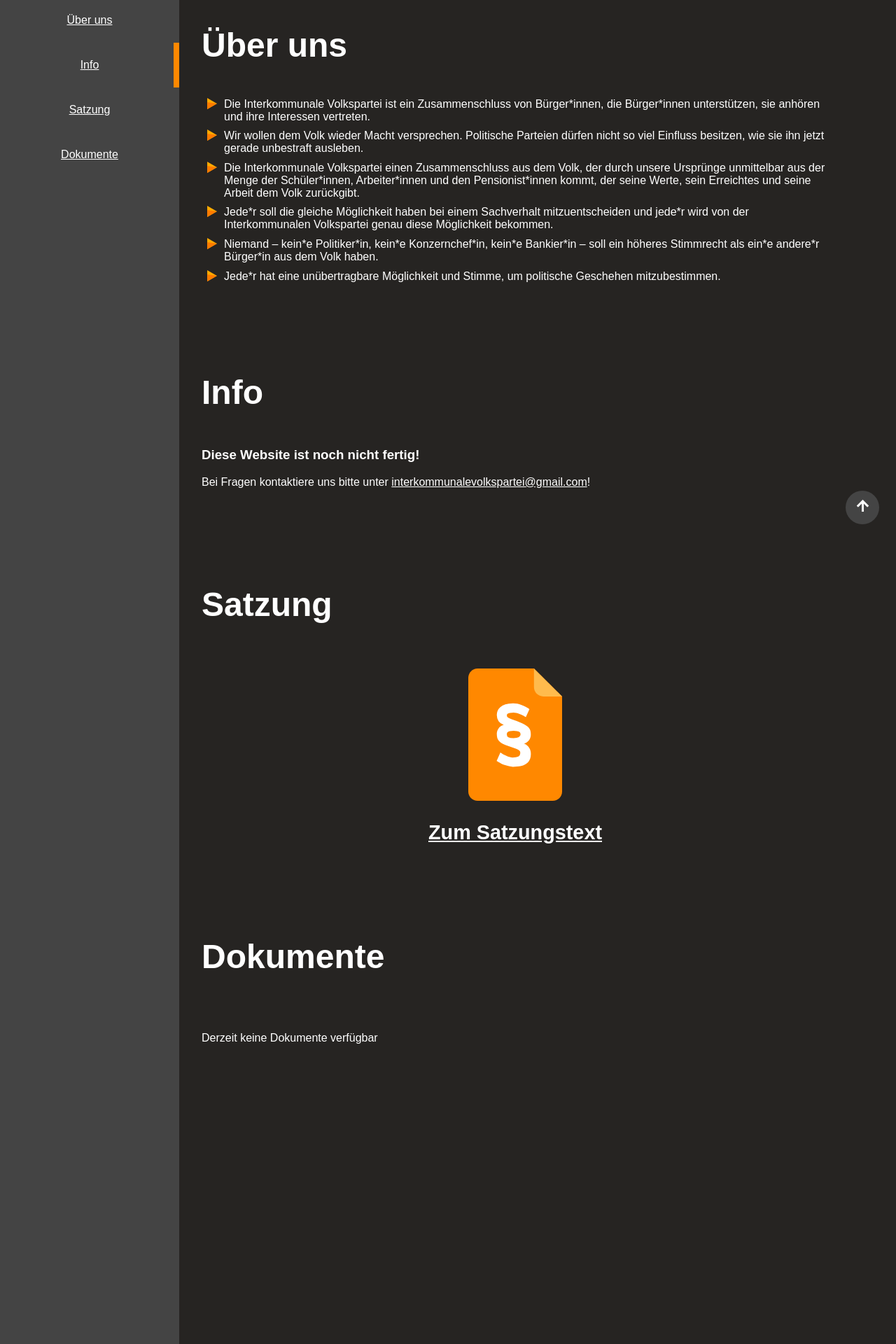
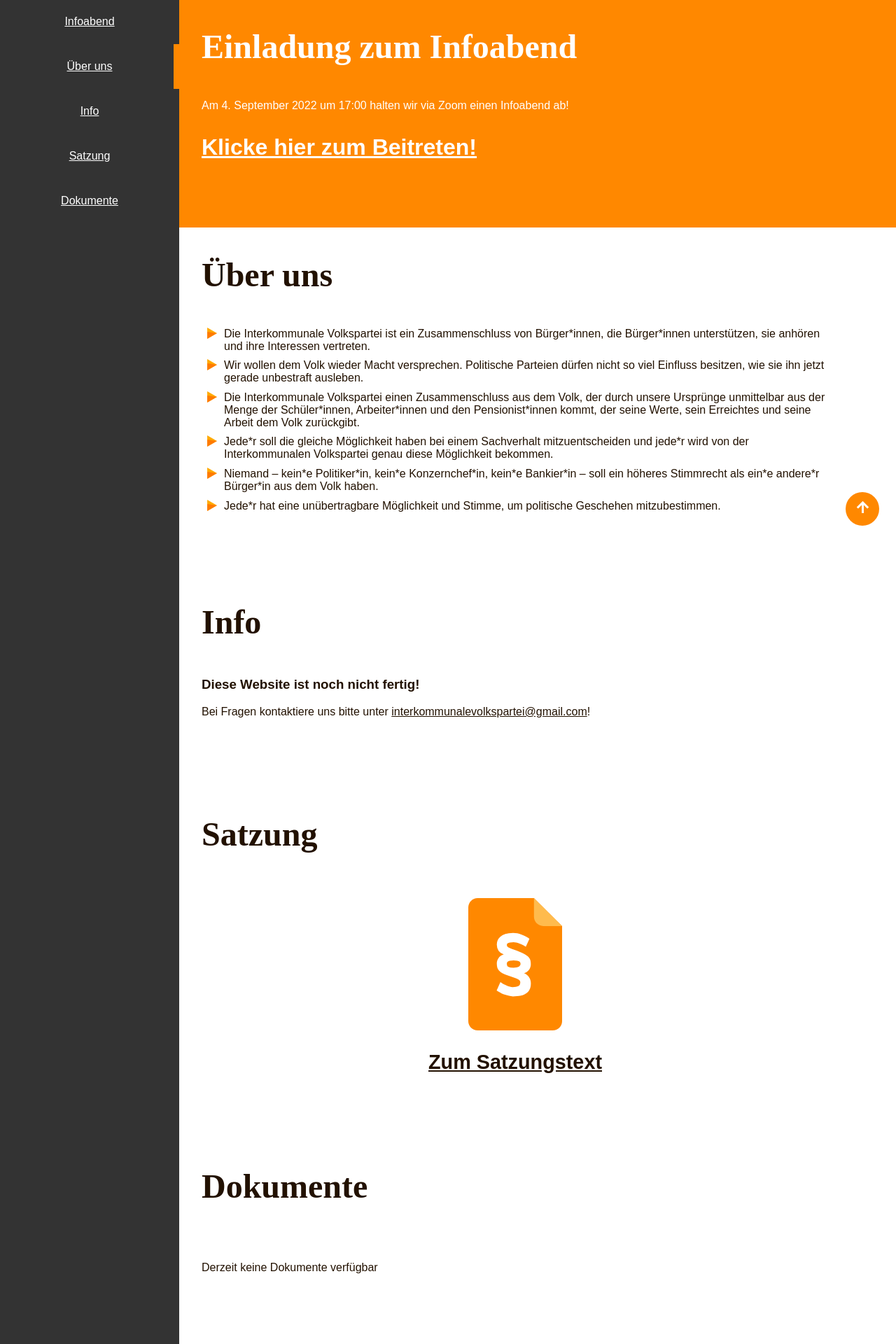
Before and after one commit to RLynx0/IVP-Website, a PHP site: page / in a window 1280 px wide. Shown: the part 352-2272 px from the top of the page at 70% size. Run offline with PHP 8.4, Linux system fonts and the light colour scheme.

Commit message:
tried a light theme

```diff
--- a/css/style.css
+++ b/css/style.css
@@ -130,6 +130,10 @@ h2 {
   margin: 0px;
   padding: 2rem 0px;
 }
+h1,
+h2 {
+  font-family: "Times New Roman", Times, serif;
+}
 
 a,
 .linkBlock button {
@@ -180,14 +184,13 @@ a:focus-visible,
   position: -webkit-sticky;
   top: 0px;
   height: 100vh;
+  overflow-y: auto;
 }
 
 #contents ul {
   padding: 0px;
   margin: 0px;
   list-style: none;
-  height: 100%;
-  overflow-y: auto;
 }
 #contents li {
   position: relative;
@@ -351,7 +354,7 @@ a:focus-visible,
     width: 15rem;
     max-height: calc(100vh - 3.5rem);
     border-radius: 1rem 0px 0px 1rem;
-    overflow: auto;
+    overflow: hidden;
 
     transition: transform 200ms ease-in-out;
   }
--- /dev/null
+++ b/css/themeLight.css
@@ -0,0 +1,153 @@
+:root {
+  background-color: #fff;
+  color: #210;
+  font-family: Arial, Helvetica, sans-serif;
+}
+#title {
+  color: #fff;
+}
+
+section.important {
+  background-color: #f80;
+  color: #fff;
+}
+section.important h3 {
+  font-size: 2rem;
+}
+section.important a {
+  z-index: 0;
+  position: relative;
+  color: #fff;
+  transition: color 200ms ease-in-out;
+}
+section.important a::before {
+  z-index: -1;
+  content: "";
+  position: absolute;
+  right: calc(100% + 1rem);
+  left: -1rem;
+  top: -0.5rem;
+  height: calc(100% + 1rem);
+  background-color: #fff;
+  border-radius: 1rem 0px 1rem 0px;
+  transition: right 200ms ease-in-out;
+}
+section.important a:hover {
+  color: #f80;
+}
+section.important a:hover::before {
+  right: -1rem;
+}
+section.important a:active {
+  color: #f40;
+}
+
+#menuBtn {
+  background-color: #2226;
+}
+#menuBtn.focusActive {
+  background-color: #222a;
+}
+#menuBtn #burgerMenuIcon * {
+  background-color: #fff;
+}
+#menuBtn:hover #burgerMenuIcon *,
+#menuBtn:focus-visible #burgerMenuIcon * {
+  background-color: #f80;
+}
+#menuBtn:active #burgerMenuIcon * {
+  background-color: #f40;
+}
+
+#mediaLinks {
+  background-color: #2226;
+}
+#mediaLinks a:hover * {
+  fill: #f80;
+}
+#mediaLinks a:active * {
+  fill: #f40;
+}
+footer {
+  background-color: #f80;
+  color: #fff;
+}
+a,
+.linkBlock button {
+  color: #210;
+}
+a:hover,
+a:focus-visible,
+.linkBlock button:hover,
+.linkBlock button:focus-visible {
+  color: #f80;
+}
+a:active,
+.linkBlock button:active {
+  color: #f40;
+}
+
+#title {
+  background-image: url(https://wallpaperaccess.com/full/310116.jpg);
+  background-size: cover;
+  background-attachment: fixed;
+  background-color: #f80;
+}
+
+#menu {
+  background-color: #333;
+}
+
+#contents li.current::after {
+  background-color: #f80;
+}
+#contents li.current:active::after {
+  background-color: #f40;
+}
+#contents a {
+  background-color: inherit;
+  color: #fff;
+}
+#contents a:hover,
+#contents a:focus-visible {
+  background-color: #555;
+  color: #f80;
+}
+#contents a:active {
+  background-color: #444;
+}
+
+#topScroller {
+  background-color: #f80;
+}
+#topScroller:hover,
+#topScroller:focus-visible {
+  background-color: #fa0;
+}
+#topScroller:active {
+  background-color: #f90;
+}
+#topScroller i {
+  color: #fff;
+}
+
+@media (max-width: 800px) {
+  #menu {
+    background-color: #222a;
+  }
+  #contents a {
+    background-color: transparent;
+    color: #fff;
+  }
+  #contents a:hover {
+    background-color: #fff4;
+    color: #f80;
+  }
+  #contents a:active {
+    background-color: #fff2;
+    color: #f40;
+  }
+  #mediaLinks {
+    background-color: transparent;
+  }
+}
--- a/index.php
+++ b/index.php
@@ -12,7 +12,7 @@
     <script src="./scripts/mainScript.js?v=<?php echo time(); ?>" defer></script>
     <link rel="shortcut icon" href="https://i0.wp.com/ikvp.at/wp-content/uploads/2022/02/cropped-Webseite_logo.png?fit=192%2C192&#038;ssl=1" type="image/x-icon">
     <link rel="stylesheet" href="css/style.css?v=<?php echo time(); ?>">
-    <link rel="stylesheet" href="css/themeDark.css?v=<?php echo time(); ?>">
+    <link rel="stylesheet" href="css/themeLight.css?v=<?php echo time(); ?>">
     <link rel="stylesheet" href="https://fonts.googleapis.com/icon?family=Material+Icons">
 </head>
 
@@ -48,13 +48,13 @@
                         </g>
                     </svg>
                 </a> -->
-                <!-- <a href="https://www.twitter.com/" target="empty">
+                <a href="https://www.twitter.com/ivp_oesterreich" target="empty">
                     <svg xmlns="http://www.w3.org/2000/svg" xmlns:xlink="http://www.w3.org/1999/xlink" style="isolation:isolate" viewBox="0 0 100 81.303" width="100pt" height="81.303pt">
                         <g clip-path="url(#_clipPath_1iTZn169aKAXgVdth4oUIvfXmncKnXO8)">
                             <path d=" M 49.316 25.146 C 29.993 24.578 16.93 15.07 7.324 3.857 Q -0.844 19.225 13.184 31.396 Q 8.268 30.876 4.199 28.466 Q 4.851 45.116 21.191 48.974 Q 16.015 50.059 11.23 49.365 Q 16.129 62.02 30.176 63.818 Q 16.855 73.037 0 72.021 C 44.199 97.763 89.355 66.528 89.355 20.459 C 93.169 17.922 96.719 14.278 100 9.521 Q 91.997 12.765 87.988 12.841 Q 94.922 8.775 97.363 1.318 Q 93.102 4.303 84.277 6.591 Q 72.356 -4.51 58.254 3.086 C 58.064 3.188 57.768 3.374 57.594 3.5 Q 46.61 11.454 49.316 25.146 Z " />
                         </g>
                     </svg>
-                </a> -->
+                </a>
                 <a href="https://www.instagram.com/ivp_oesterreich/" target="empty">
                     <svg xmlns="http://www.w3.org/2000/svg" xmlns:xlink="http://www.w3.org/1999/xlink" style="isolation:isolate" viewBox="0 0 100 100" width="100pt" height="100pt">
                         <g clip-path="url(#_clipPath_OgSYmnYGAeVg8KH0OzNcSRX9fJyBQudP)">
@@ -72,6 +72,7 @@
             </div>
             <div id="contents">
                 <ul>
+                    <li><a href="#Einladung">Infoabend</a></li>
                     <li><a href="#About">Über uns</a></li>
                     <li><a href="#Info">Info</a></li>
                     <li><a href="#Satzung">Satzung</a></li>
@@ -82,10 +83,21 @@
             </div>
         </div>
         <div id="site">
+            <section id="invitation" class="important">
+                <a id="Einladung"></a>
+                <h2>Einladung zum Infoabend</h2>
+                <p>
+                    Am 4. September 2022 um 17:00 halten wir via Zoom einen Infoabend ab!
+                </p>
+                <h3>
+                    <a href="" target="empty">
+                        Klicke hier zum Beitreten!
+                    </a>
+                </h3>
+            </section>
             <section id="about">
                 <a id="About"></a>
                 <h2>Über uns</h2>
-                <p>
                 <ul class="IVPArrowList">
                     <li> Die Interkommunale Volkspartei ist ein Zusammenschluss von Bürger*innen, die Bürger*innen unterstützen, sie anhören und ihre Interessen vertreten. </li>
                     <li> Wir wollen dem Volk wieder Macht versprechen. Politische Parteien dürfen nicht so viel Einfluss besitzen, wie sie ihn jetzt gerade unbestraft ausleben. </li>
@@ -94,7 +106,6 @@
                     <li> Niemand – kein*e Politiker*in, kein*e Konzernchef*in, kein*e Bankier*in – soll ein höheres Stimmrecht als ein*e andere*r Bürger*in aus dem Volk haben. </li>
                     <li> Jede*r hat eine unübertragbare Möglichkeit und Stimme, um politische Geschehen mitzubestimmen. </li>
                 </ul>
-                </p>
             </section>
             <section id="info">
                 <a id="Info"></a>
```
